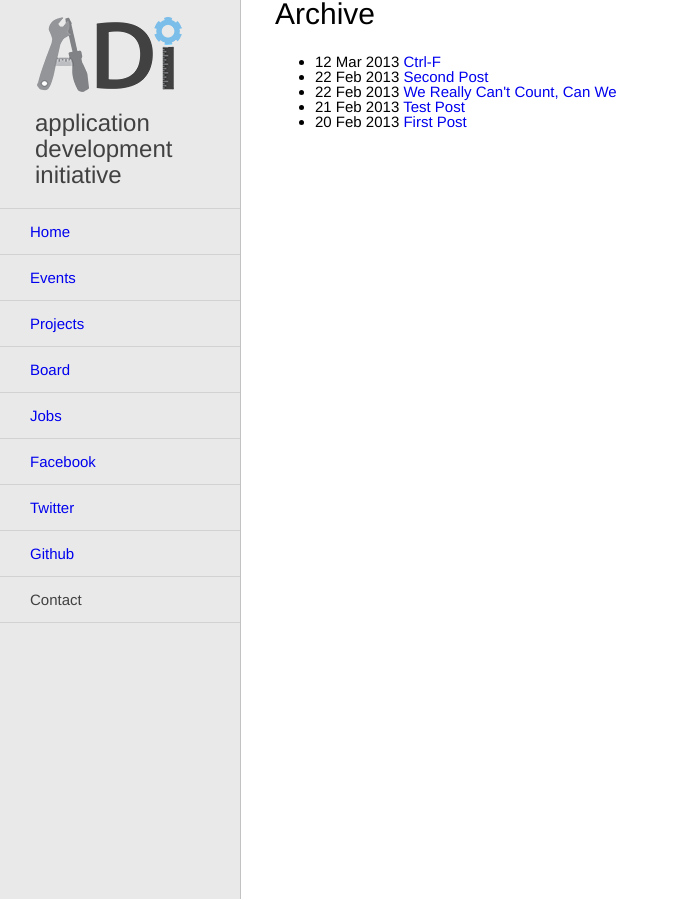
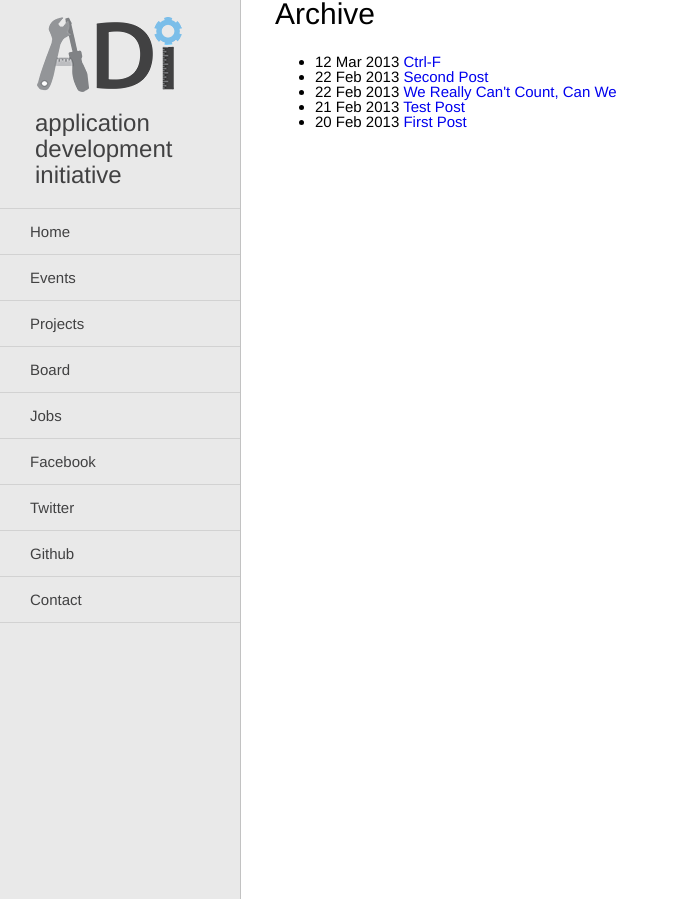
Before and after one commit to adicu/adicu.github.com-dep, a Jekyll site: the page built from archive.html, in a window 1280 px wide. Shown: the whole page, without its empty margins (0-679 px from the left). Built offline with Jekyll 4.4.1, drawn with Linux system fonts in a browser that asks for light colours.

Commit message:
Make unvisted links the same color

```diff
--- a/css/style.css
+++ b/css/style.css
@@ -67,6 +67,7 @@ nav {
   padding: 15px 30px;
   margin: 0;
   border-bottom: 1px solid #D2D2D2;
+  color: #414142;
 }
 
 .main-nav li a:visited {
```
